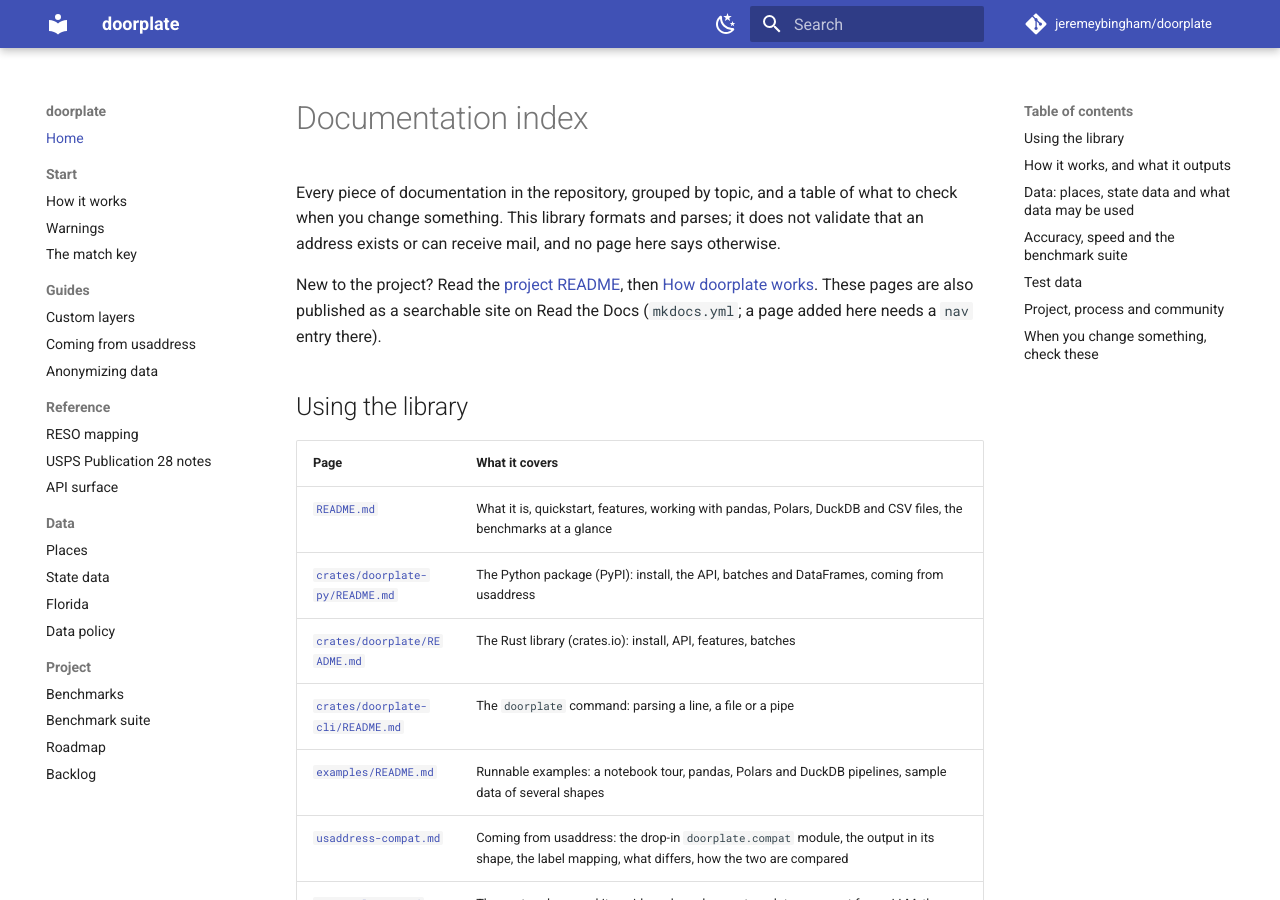
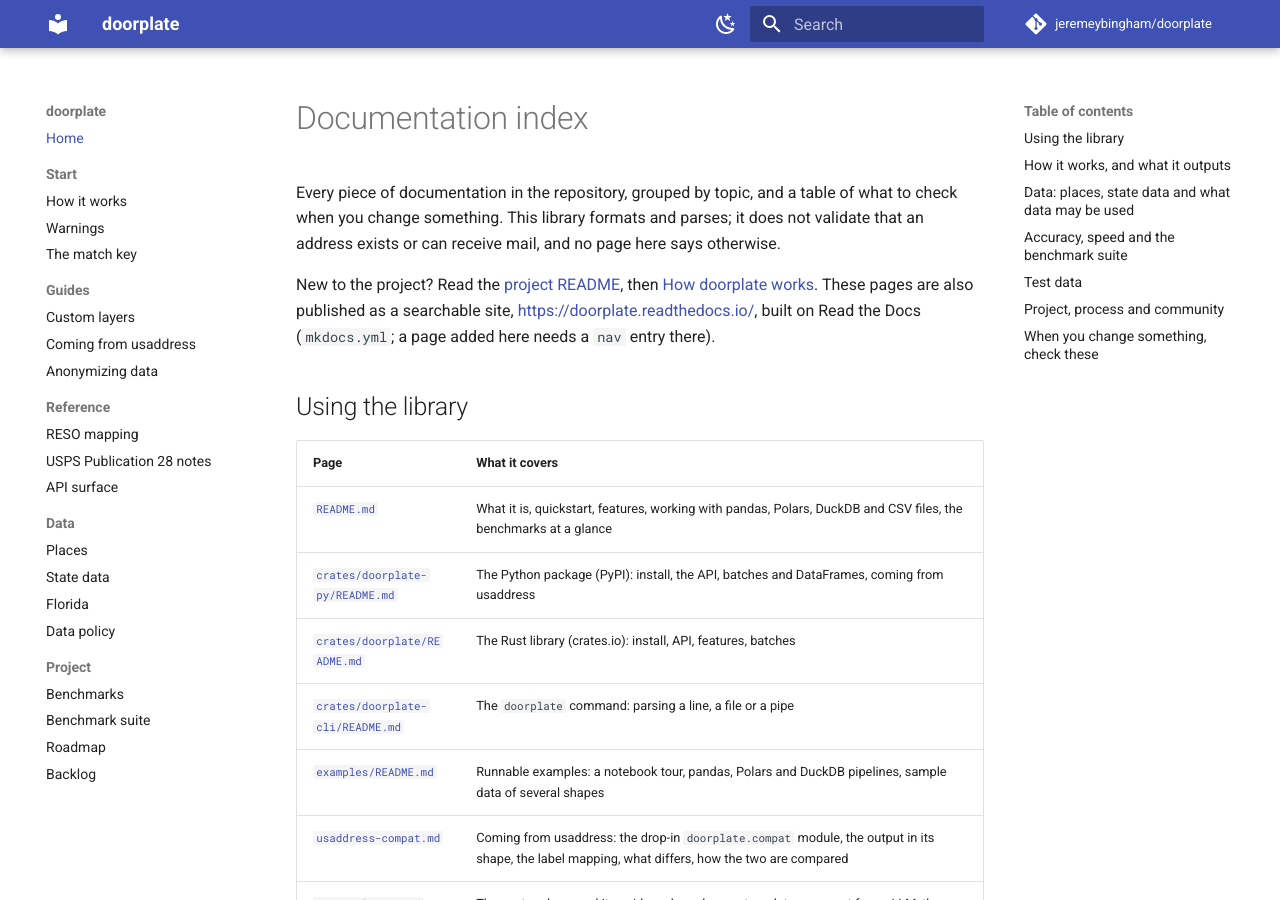
Before and after one commit to jeremeybingham/doorplate, an MkDocs documentation site: the page built from docs/README.md, in a window 1280 px wide and 900 px high. Built offline with MkDocs 1.6.1 and Material for MkDocs 9.7.7, drawn with Linux system fonts in a browser that asks for light colours; comment, search, counter and statistics services are not loaded.

Commit message:
Link the documentation site from the READMEs, the roadmap and the package metadata (#107)
Co-Authored-By: Claude Sonnet 5.5 <noreply@anthropic.com>

```diff
--- a/docs/README.md
+++ b/docs/README.md
@@ -5,7 +5,7 @@ to check when you change something. This library formats and parses; it does not
 validate that an address exists or can receive mail, and no page here says otherwise.
 
 New to the project? Read the [project README](../README.md), then
-[How doorplate works](how-it-works.md). These pages are also published as a searchable site on Read the Docs
+[How doorplate works](how-it-works.md). These pages are also published as a searchable site, <https://doorplate.readthedocs.io/>, built on Read the Docs
 (`mkdocs.yml`; a page added here needs a `nav` entry there).
 
 ## Using the library
```
Also changed, not shown: README.md (+3 -1 lines), crates/doorplate-cli/README.md (+1 -0 lines), crates/doorplate-py/README.md (+1 -0 lines), crates/doorplate/README.md (+1 -1 lines), docs/roadmap.md (+1 -1 lines), 1 other file.
